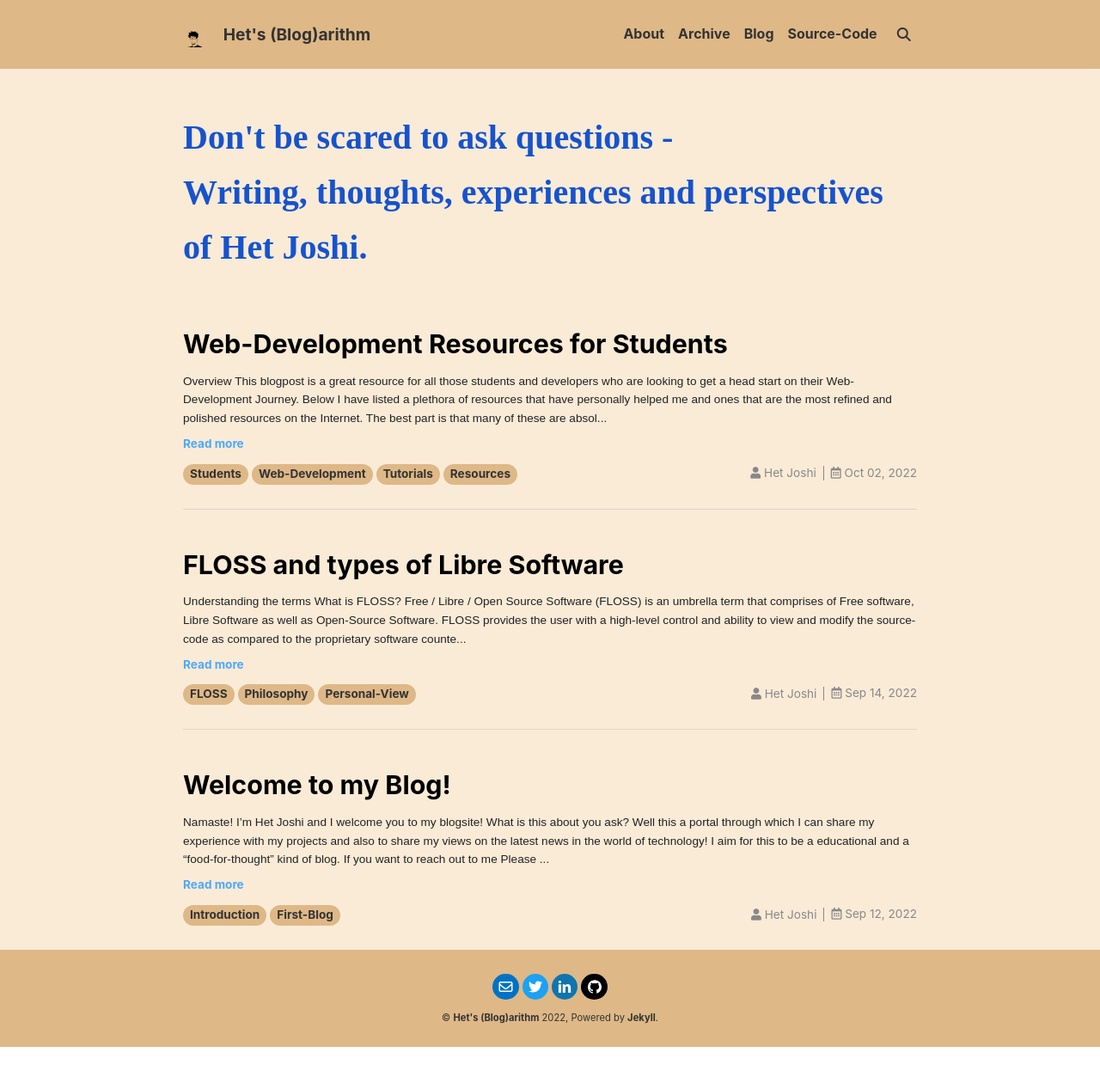
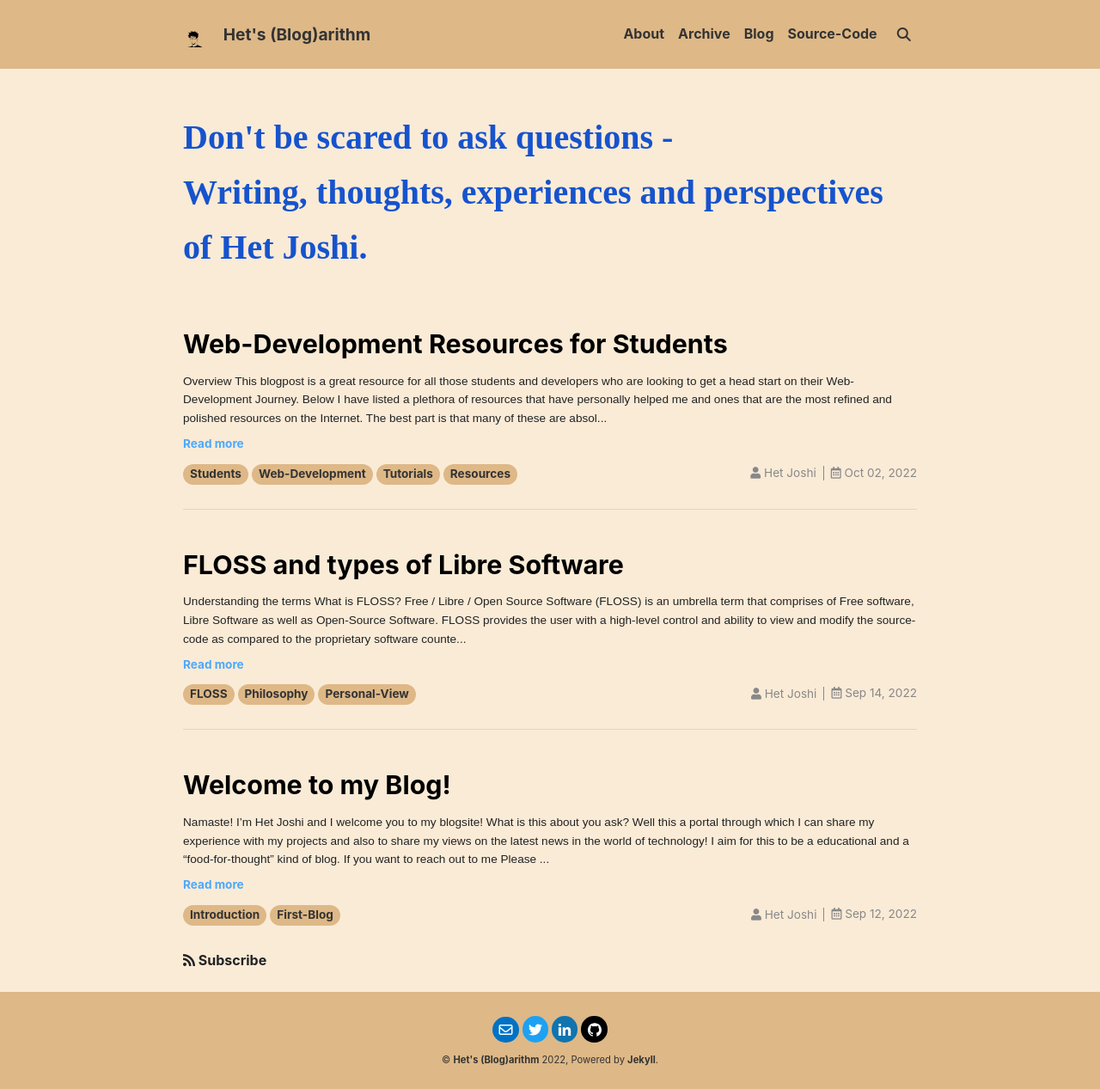
Before and after one commit to Het-Joshi/blog, a Jekyll site: the page built from index.html, in a window 1280 px wide. Shown: the whole page at 86% size. Built offline with Jekyll 4.4.1, drawn with Linux system fonts in a browser that asks for light colours; nearby versions of some CDN libraries; some web fonts are replaced; the list of posts is cut into pages by our own code; before the commit the page ends 1218 px from its top, so only the background shows below that.

Commit message:
Update home.html

```diff
--- a/_layouts/home.html
+++ b/_layouts/home.html
@@ -32,7 +32,7 @@
   show_info: true
 
 ---
-
+<b><div class="article__subscribe">{%- include article/footer/subscribe.html -%}</div></b>
 <div class="layout--home">
   {%- include paginator.html -%}
 </div>
```
